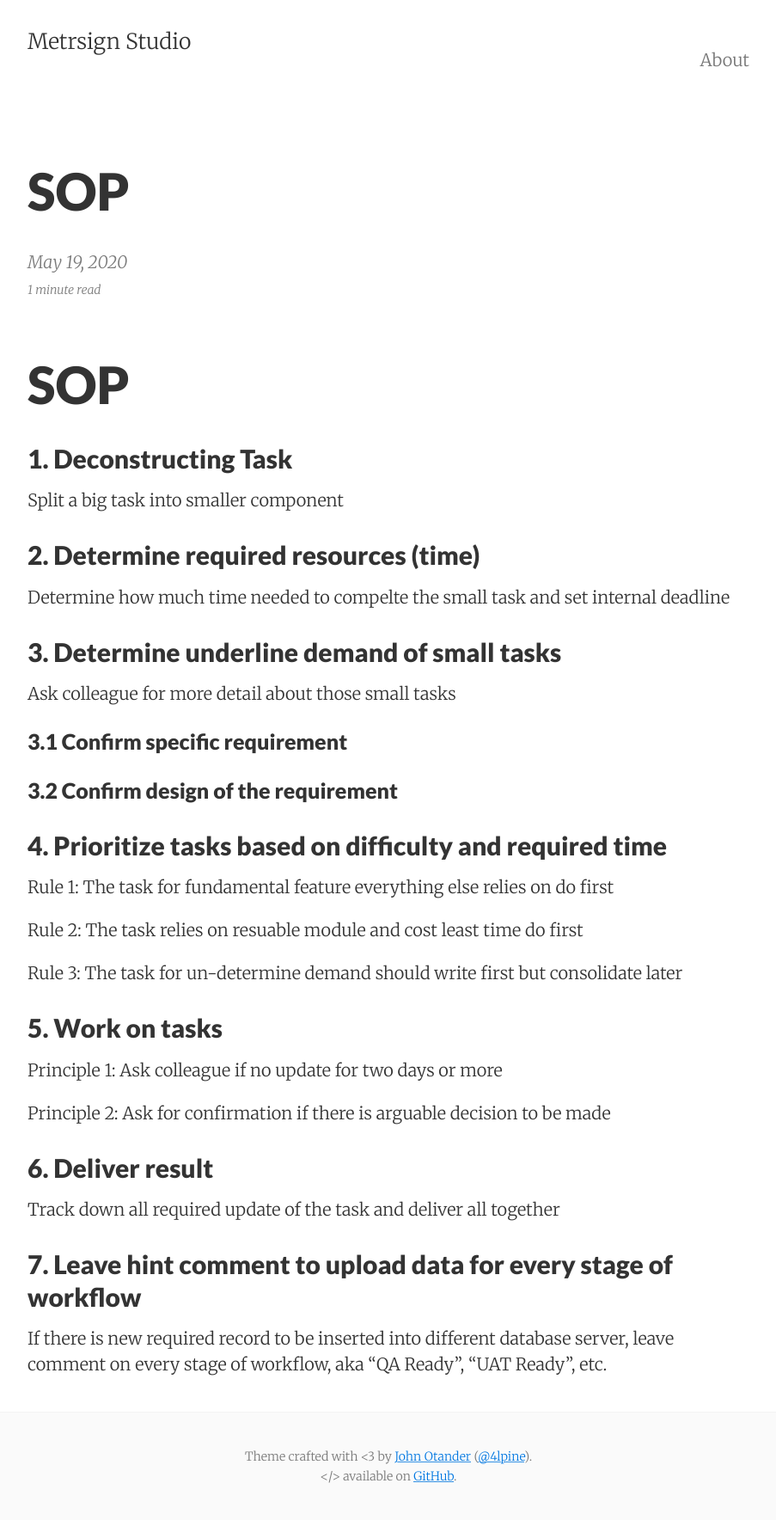
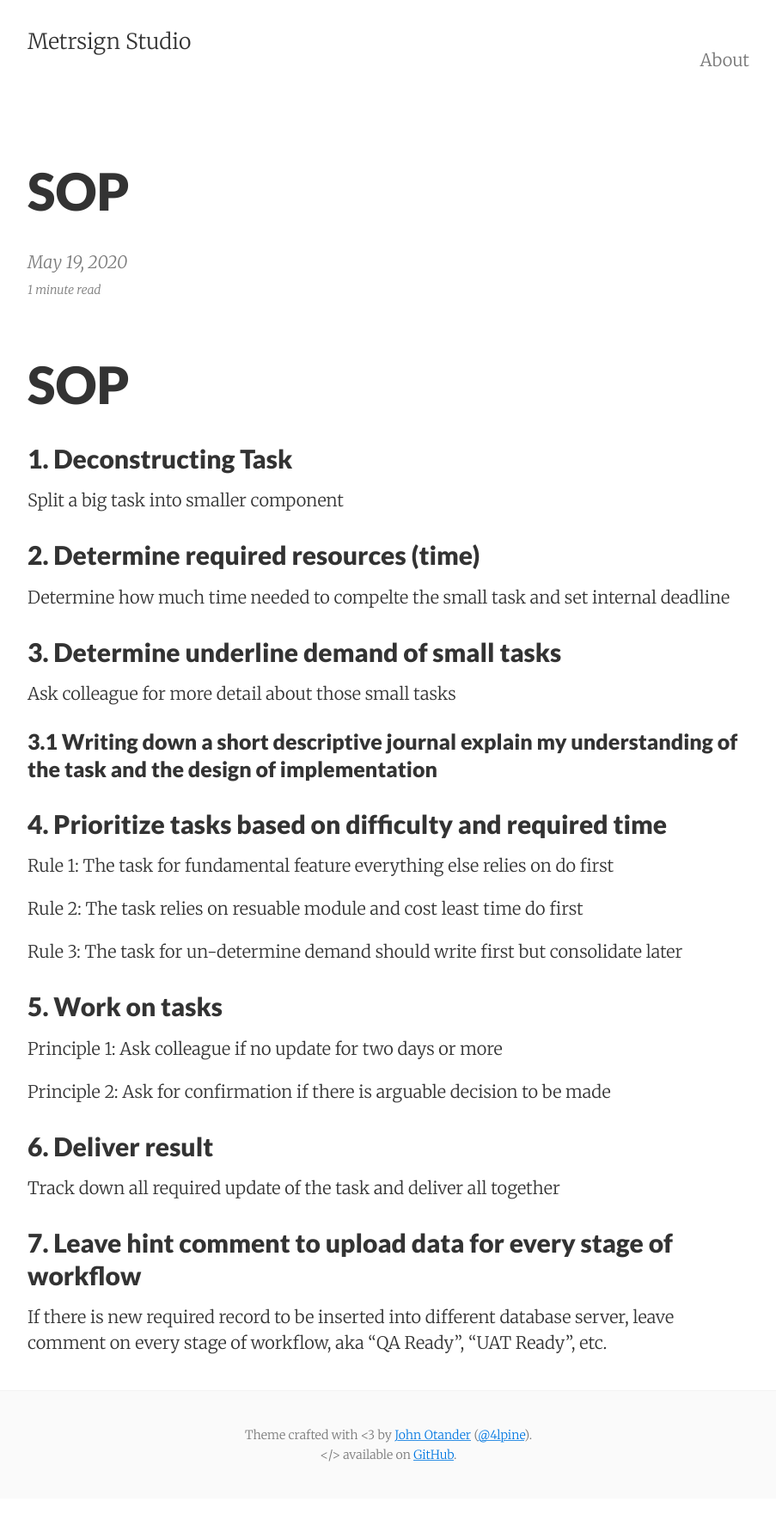
Before and after one commit to jasonwun/jasonwun.github.io, a Jekyll site: the page built from _posts/2020-05-19-SOP.md, in a window 1280 px wide. Shown: the whole page at 86% size, without its empty margins (188-1091 px from the left). Built offline with Jekyll 4.4.1, drawn with Linux system fonts in a browser that asks for light colours; after the commit the page ends 1743 px from its top, so only the background shows below that.

Commit message:
Update on SOP

```diff
--- a/_posts/2020-05-19-SOP.md
+++ b/_posts/2020-05-19-SOP.md
@@ -17,9 +17,7 @@ Determine how much time needed to compelte the small task and set internal deadl
 ## 3. Determine underline demand of small tasks
 Ask colleague for more detail about those small tasks
 
-### 3.1 Confirm specific requirement
-
-### 3.2 Confirm design of the requirement
+### 3.1 Writing down a short descriptive journal explain my understanding of the task and the design of implementation
 
 ## 4. Prioritize tasks based on difficulty and required time
 Rule 1: The task for fundamental feature everything else relies on do first
```
